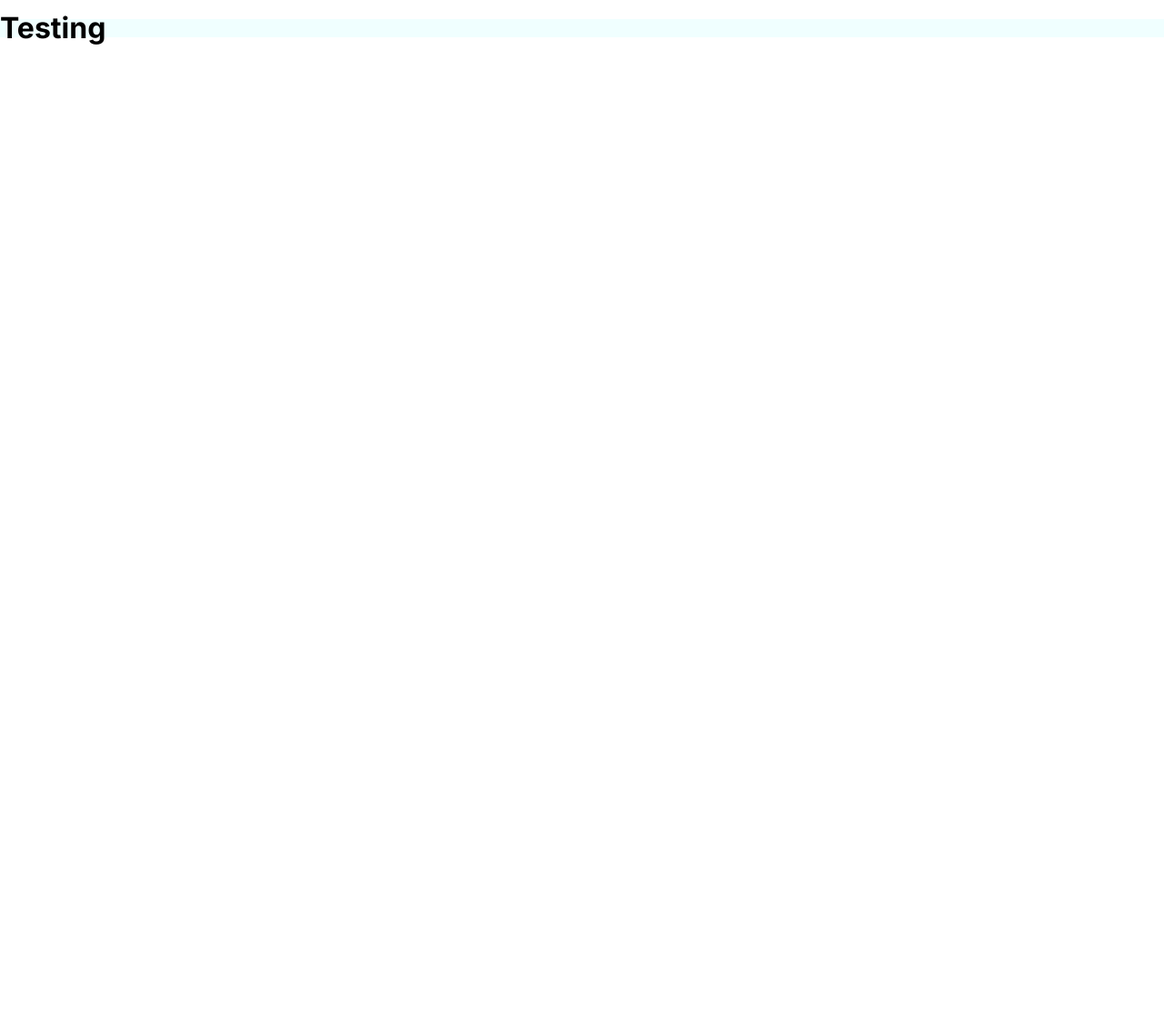
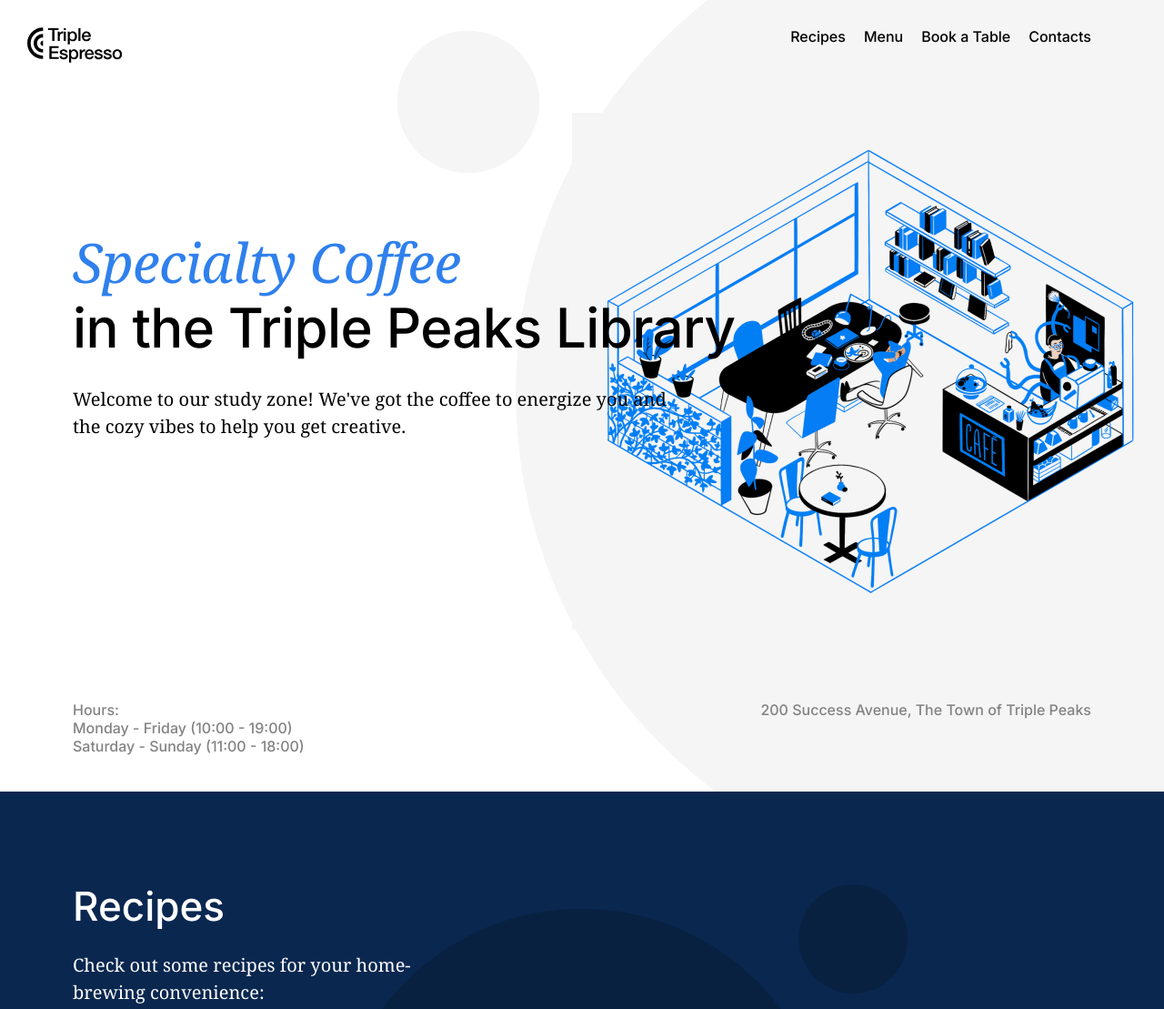
Before and after one commit to DiegoPC-1995/se_project_coffeeshop, a plain HTML site: page index.html in a window 1280 px wide. Shown: the top 1109 px of the page at 91% size. Before the commit the page ends 800 px from the top, so only its background shows below. Drawn offline with Linux system fonts and the light colour scheme.

Commit message:
New Update for my project

```diff
--- a/index.html
+++ b/index.html
@@ -19,12 +19,83 @@
   </head>
   <body>
     <div class="page">
-      <header class="header"><h1>Testing</h1></header>
+      <header class="header">
+        <nav class="nav">
+          <img
+            src="./images/logo_coffeeshop_dark.svg"
+            alt="Coffeeshop logo"
+            class="nav__logo"
+          />
+          <ul class="nav__links">
+            <li><a href="#recipes" class="nav__link">Recipes</a></li>
+            <li><a href="#menu" class="nav__link">Menu</a></li>
+            <li><a href="#reservation" class="nav__link">Book a Table</a></li>
+            <li><a href="#about" class="nav__link">Contacts</a></li>
+          </ul>
+        </nav>
+        <h1 class="header__title">
+          <span class="header__span-accent">Specialty Coffee</span> in the
+          Triple Peaks Library
+        </h1>
+        <p class="header__description">
+          Welcome to our study zone! We've got the coffee to energize you and
+          the cozy vibes to help you get creative.
+        </p>
+        <div class="header__image">
+          <img
+            src="./images/inside_coffee_shop.png"
+            alt="library image"
+            class="header__image_library"
+          />
+        </div>
+        <div class="header__footer">
+          <div>
+            <p class="header__paragraph">Hours:</p>
+            <p class="header__paragraph">Monday - Friday (10:00 - 19:00)</p>
+            <p class="header__paragraph">Saturday - Sunday (11:00 - 18:00)</p>
+          </div>
+          <p class="header__paragraph">
+            200 Success Avenue, The Town of Triple Peaks
+          </p>
+        </div>
+      </header>
       <main class="content">
-        <section class="recipes"></section>
-        <section class="reservation"></section>
-        <section class="menu"></section>
-        <section class="about"></section>
+        <section class="recipes" id="recipes">
+          <h2 class="recipes__title">Recipes</h2>
+          <p class="recipes__subtitle">
+            Check out some recipes for your home-brewing convenience:
+          </p>
+          <div class="recipes__videos">
+            <div>
+              <iframe
+                src="https://www.youtube.com/embed/j6VlT_jUVPc?si=GZUDBkcMGJUINSGB"
+                frameborder="0"
+                allow="accelerometer; clipboard-write; encrypted-media; gyroscope; picture-in-picture; web-share"
+                allowfullscreen
+                class="recipes__iframe"
+              ></iframe>
+              <p class="recipes__video-caption">
+                <span>Aeropress recipe</span><span>~5 min</span>
+              </p>
+            </div>
+            <div>
+              <iframe
+                src="https://www.youtube.com/embed/st571DYYTR8?si=ww4xP8fgUs-253j6"
+                title="YouTube video player"
+                frameborder="0"
+                allow="accelerometer; clipboard-write; encrypted-media; gyroscope; picture-in-picture; web-share"
+                allowfullscreen
+                class="recipes__iframe"
+              ></iframe>
+              <p class="recipes__video-caption">
+                <span>French press recipe</span><span>~15 min</span>
+              </p>
+            </div>
+          </div>
+        </section>
+        <section class="reservation" id="reservation"></section>
+        <section class="menu" id="menu"></section>
+        <section class="about" id="about"></section>
       </main>
       <footer class="footer"></footer>
     </div>
--- a/pages/index.css
+++ b/pages/index.css
@@ -2,8 +2,130 @@
   min-width: 1100px;
   max-width: 1600px;
   margin: auto;
-  font-family: Inter, Arial, sans-serif;
-  font-size: 16px;
-  line-height: 20px;
-  background-color: azure;
+  font: 16px/20px "Inter", Arial, sans-serif;
 }
+
+.header {
+  padding: 30px 80px 40px;
+  min-height: 720px;
+  max-height: 800px;
+  height: 100vh;
+  display: flex;
+  flex-direction: column;
+  background-color: #fff;
+  background-image: url(../images/background_header.svg);
+  background-repeat: no-repeat;
+  background-position: center;
+  background-size: cover;
+}
+
+.nav {
+  display: flex;
+  justify-content: space-between;
+}
+
+.nav__links {
+  display: flex;
+  padding: 0;
+  margin: 0;
+  gap: 20px;
+  list-style-type: none;
+  font-weight: 500;
+}
+
+.nav__link {
+  color: #000;
+  text-decoration: none;
+}
+
+.nav__logo {
+  position: relative;
+  left: -50px;
+  width: 105px;
+  height: 39px;
+}
+
+.header__title {
+  max-width: 729px;
+  margin: 183px 0 0;
+  letter-spacing: -0.6px;
+  font: 500 60px/72px "Inter", Arial, sans-serif;
+  z-index: 3;
+}
+
+.header__description {
+  max-width: 683px;
+  margin: 28px 0 0;
+  font: 20px/30px "Noto Serif", "Times New Roman", serif;
+  z-index: 2;
+}
+
+.header__span-accent {
+  display: block;
+  font: italic 60px/72px "Noto Serif", "Times New Roman", serif;
+  color: #2f80ed;
+}
+
+.header__image {
+  position: absolute;
+  top: 124px;
+  right: 5px;
+}
+
+.header__image_library {
+  width: 646px;
+  height: 568px;
+}
+
+.header__footer {
+  display: flex;
+  justify-content: space-between;
+  margin-top: auto;
+}
+
+.header__paragraph {
+  margin: 0;
+  font-weight: 500;
+  color: #838383;
+}
+
+.recipes {
+  padding: 100px 80px 215px;
+  background-image: url(../images/background_recipes.svg);
+  background-repeat: no-repeat;
+  background-position: center;
+  background-size: cover;
+  background-color: #0a2750;
+  color: #fff;
+}
+
+.recipes__title {
+  max-width: 580px;
+  margin: 0;
+  font: 500 44px/52px "Inter", Arial, sans-serif;
+}
+
+.recipes__subtitle {
+  max-width: 438px;
+  margin: 24px 0 0;
+  font: 20px/30px "Noto Serif", "Times New Roman", serif;
+}
+
+.recipes__videos {
+  display: flex;
+  gap: 40px;
+  margin: 80px 0 0;
+  justify-content: center;
+}
+
+.recipes__iframe {
+  width: 480px;
+  height: 273px;
+}
+
+.recipes__video-caption {
+  display: flex;
+  justify-content: space-between;
+  margin: 24px 0 0;
+  font: 500 20px/30px "Inter", Arial, sans-serif;
+}
```
